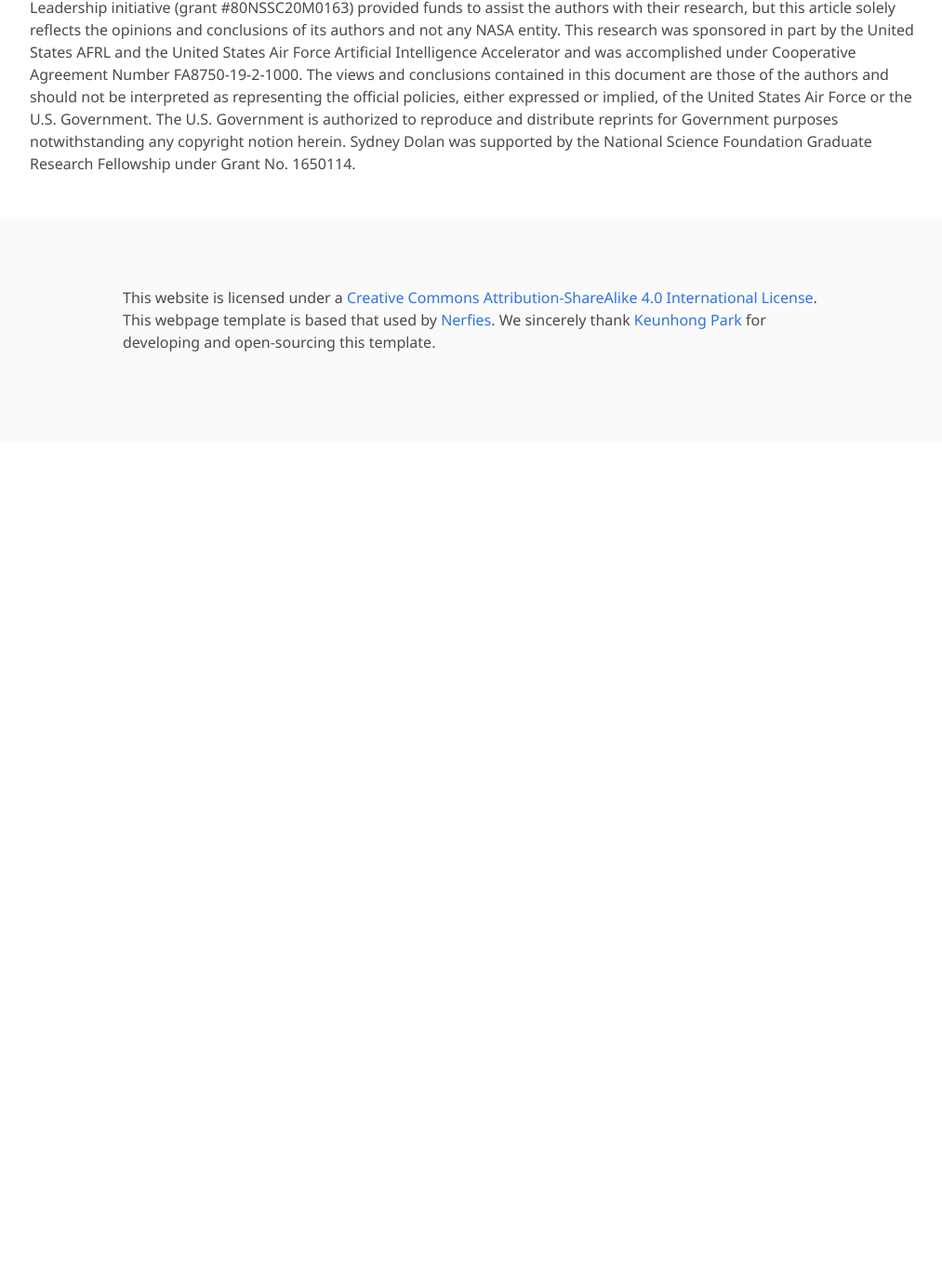
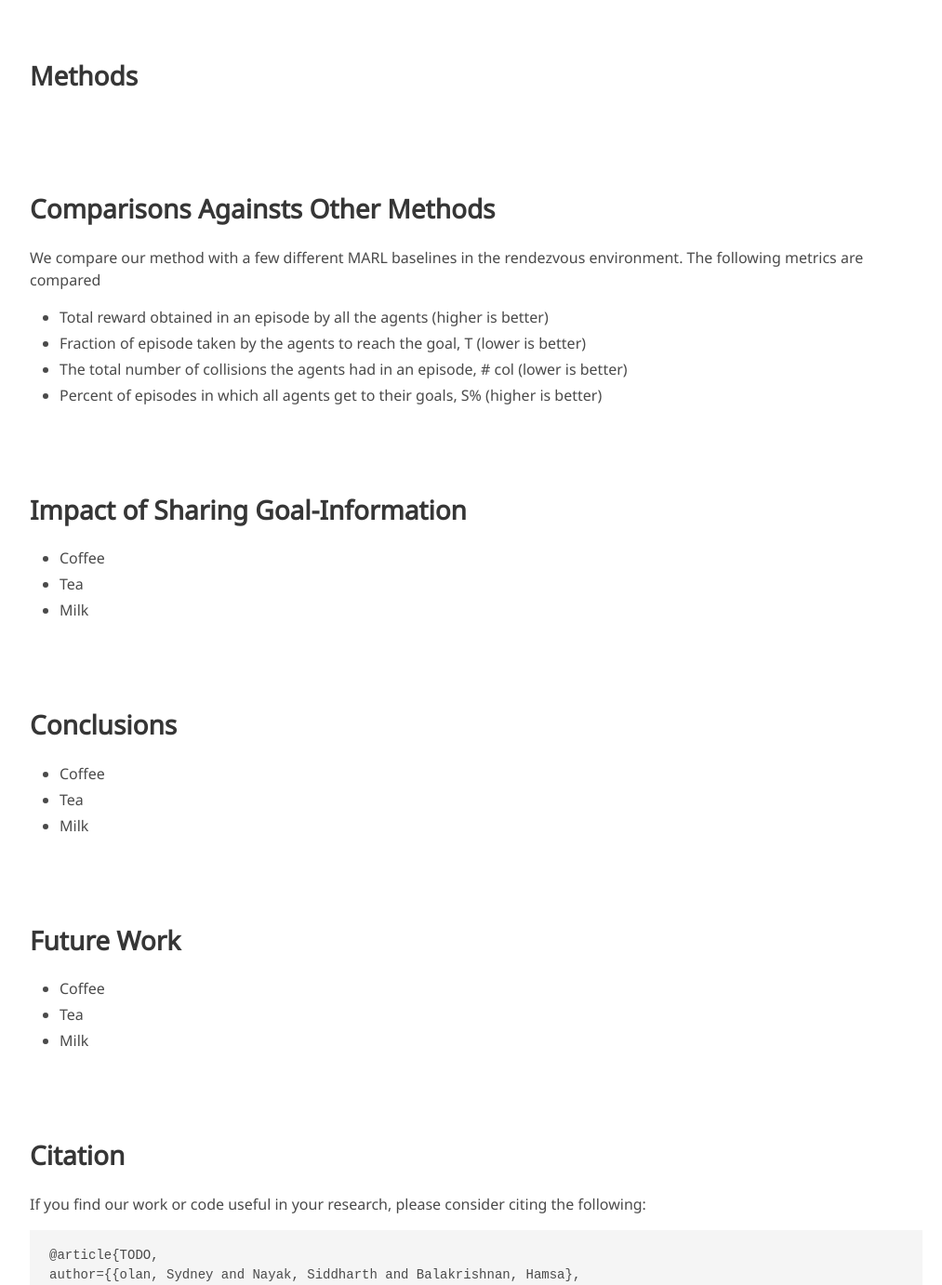
Before and after one commit to sydneyid/satMARL, a plain HTML site: page index.html in a window 1280 px wide. Shown: the part 2936-4318 px from the top of the page at 93% size, without its empty margins (128-1141 px from the left). Before the commit the page ends 3412 px from the top, so only its background shows below. Drawn offline with nearby package versions, Linux system fonts and the light colour scheme; some icons are missing; a web font is replaced by a local one.

Commit message:
added motivation and more fundamental sections

```diff
--- a/index.html
+++ b/index.html
@@ -164,11 +164,7 @@
         <h2 class="title is-3">Abstract</h2>
         <div class="content has-text-justified">
           <p>
-            We explore space traffic management as an application of collision-free navigation in multi-agent systems where vehicles have limited observation and communication ranges. We investigate the effectiveness of transferring a collision avoidance multi-agent reinforcement (MARL) model trained on a ground environment to a space one. We demonstrate that the transfer learning model outperforms a model that is trained directly on the space environment. Furthermore, we find that our approach works well even when we consider the perturbations to satellite dynamics caused by the Earth's oblateness. Finally, we show how our methods can be used to evaluate the benefits of information-sharing between satellite operators in order to improve coordination.</h2>
-
-          </p>
-          <p>
-            TODO: paragraph 2
+            We explore space traffic management as an application of collision-free navigation in multi-agent systems where vehicles have limited observation and communication ranges. We investigate the effectiveness of transferring a collision avoidance multi-agent reinforcement (MARL) model trained on a ground environment to a space one. We demonstrate that the transfer learning model outperforms a model that is trained directly on the space environment. Furthermore, we find that our approach works well even when we consider the perturbations to satellite dynamics caused by the Earth's oblateness. Finally, we show how our methods can be used to evaluate the benefits of information-sharing between satellite operators in order to improve coordination.
           </p>
         </div>
       </div>
@@ -178,15 +174,99 @@
 </section>
 
 
+<!--/ Motivation. -->
+<section class="section" id="Motivation">
+  <div class="container is-max-desktop content">
+    <h2 class="title">Motivation</h2>
+   <p> Space presents many unique challenges that underscore the need for advanced robotics and artificial intelligence. The inherent dangers of space, like radiation, extreme temperatures, and microgravity, make it a hostile environment for human exploration, thus reinforcing the need for robotic systems. As the number of satellites and associated sensing capabilities continues to grow, the resultant amount of data generated far exceeds what human analysts can process. Advancement in satellite autonomy holds the power to address these issues; developing more capable satellites that can independently make decisions on their own can lead to advanced capabilities like conflict negotiation and data curation.
+   </p>
+   <p>
+    One of the pressing needs for satellite autonomy is in space traffic management. Until recently, the annual increase of objects in orbit remained around 300 per year, but factors like increased launch cadence and the emergence of large mega-constellations have led to a marked increase in the overall growth of the space population. The highest spatial density of objects is in the Low Earth Orbit (LEO) environment, a region of space around Earth between altitudes of 160 km and 2,000 km. This increased density has reached a point where satellite interactions are now frequent.  Most simulations and forecasts indicate that the density of objects in LEO will continue to rise because the rate of new launches, on-orbit explosions, and collisions exceeds the LEO environment's natural ability to clean itself through orbital decay \cite{dang-jang}. The increasing accumulation of operational payloads and uncontrollable debris presents a rising collision threat to active satellites, potentially disrupting essential services like communication, weather forecasting, navigation, scientific observation, and human spaceflight missions.
+  </p>
+  <p>The burdening of manual collision avoidance services motivates the development of autonomous decentralized space traffic management. In contrast to traditional centralized conjunction analysis performed by the 19 SDS, decentralized traffic management refers to a system where the management and coordination of satellite movements are distributed across multiple independent nodes and entities. In such a system, satellites and satellite operators communicate and collaborate directly with one another to ensure safe navigation and avoid conflicts. Decentralized space traffic management services could enhance the resilience and responsiveness of space operations, enabling faster decision-making, reducing single points of failure, and fostering greater collaboration among international stakeholders in a congested space environment.</p>
+  <p>There is a need for research on decentralized space traffic management to explore ways to incentivize the value and adoption of these types of systems. While it is intuitively expected that decentralized coordination among sets of operators could lead to improvements in collision avoidance, there have yet to be developmental frameworks in this area. Space traffic management modeling frameworks are difficult to develop due to the complexity of both the environmental dynamics and the diverse nature of the actors involved.  In this work, we apply multi-agent reinforcement learning to this problem, allowing us to model multiple interacting agents making decisions in a shared environment. </p>
+  </div>
+</section>
+
+
+<!--/ Methods. -->
+<section class="section" id="Methods">
+  <div class="container is-max-desktop content">
+    <h2 class="title">Methods</h2>
+
+  </div>
+</section>
+
+<section class="section" id="Comparisons Against Other Methods">
+  <div class="container is-max-desktop content">
+    <h2 class="title">Comparisons Againsts Other Methods</h2>
+    <p>We compare our method with a few different MARL baselines in the rendezvous environment. The following metrics are compared</p>
+     <ul>
+      <li>Total reward obtained in an episode by all the agents (higher is better)</li>
+      <li>Fraction of episode taken by the agents to reach the goal, T (lower is better)</li>
+      <li>The total number of collisions the agents had in an episode, # col (lower is better)</li>
+      <li>Percent of episodes in which all agents get to their goals, S% (higher is better) </li>
+    </ul>
+  </div>
+</section>
+
+
+<section class="section" id="Impact of Sharing Goal Information">
+  <div class="container is-max-desktop content">
+    <h2 class="title">Impact of Sharing Goal-Information</h2>
+     <ul>
+      <li>Coffee</li>
+      <li>Tea</li>
+      <li>Milk</li>
+    </ul>
+  </div>
+</section>
+
+
+
+<section class="section" id="Conclusions">
+  <div class="container is-max-desktop content">
+    <h2 class="title">Conclusions</h2>
+     <ul>
+      <li>Coffee</li>
+      <li>Tea</li>
+      <li>Milk</li>
+    </ul>
+  </div>
+</section>
+
+
+<section class="section" id="Future Work">
+  <div class="container is-max-desktop content">
+    <h2 class="title">Future Work</h2>
+     <ul>
+      <li>Coffee</li>
+      <li>Tea</li>
+      <li>Milk</li>
+    </ul>
+  </div>
+</section>
+
+<section class="section" id="Citation">
+  <div class="container is-max-desktop content">
+    <h2 class="title">Citation</h2>
+    <p> If you find our work or code useful in your research, please consider citing the following: </p>
+    <pre><code>@article{TODO,
+author={{olan, Sydney and Nayak, Siddharth and Balakrishnan, Hamsa},
+journal={Learning for Dynamics and Control Conference},
+title={Satellite Navigation and Coordination with Limited Information Sharing},
+publisher ={Proceedings of Machine Learning Research},
+year={2023},
+pages={1058–1071}
+}</code></pre>
+  </div>
+</section>
+
+
 <section class="section">
   <div class="container is-max-desktop">
 
     <div class="columns is-centered">
-
-
-
-
-
     <!-- Concurrent Work. -->
     <div class="columns is-centered">
       <div class="column is-full-width">
@@ -198,6 +278,7 @@
             <ul>
               <li><a href="https://nsidn98.github.io/InforMARL/">InforMARL</a> - a generalized multi-agent reinforcement learning approach for ground-based settings .</li>
               <li><a href="https://dl.acm.org/doi/pdf/10.1145/3702012">FairMARL</a> - a multi-agent reinforcement learning approach to balance fairness in resource-constrainted, limited information systems.</li>
+              <li><a href="https://arxiv.org/pdf/2502.00558">asynCoMARLrMARL</a> - a multi-agent reinforcement learning approach that focuses on the problem of coordinating agetns that are working with asynchronous action and communication taking.</li>
             </ul>
           </p>
         </div>
@@ -208,20 +289,6 @@
 </section>
 
 
-<section class="section" id="BibTeX">
-  <div class="container is-max-desktop content">
-    <h2 class="title">BibTeX</h2>
-    <p> If you find our work or code useful in your research, please consider citing the following: </p>
-    <pre><code>@article{TODO,
-author={{olan, Sydney and Nayak, Siddharth and Balakrishnan, Hamsa},
-journal={Learning for Dynamics and Control Conference},
-title={Satellite Navigation and Coordination with Limited Information Sharing},
-publisher ={Proceedings of Machine Learning Research},
-year={2023},
-pages={1058–1071}
-}</code></pre>
-  </div>
-</section>
 
 
 <section class="section" id="Acknowledgements">
```
